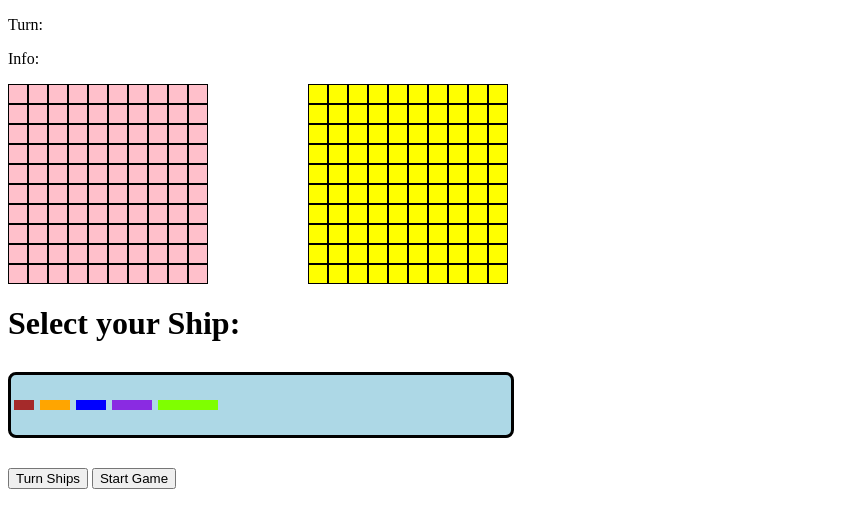
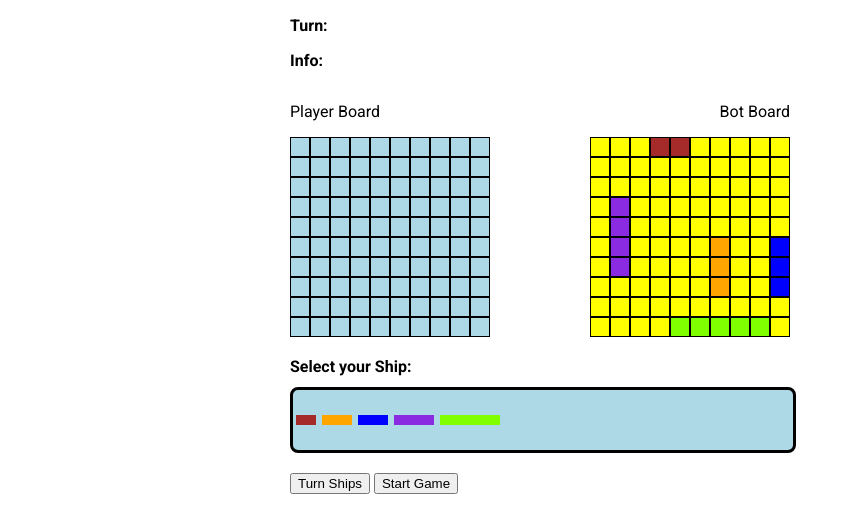
Before and after one commit to DanielRPTI/Batalha-Naval, a plain HTML site: page index.html in a window 1280 px wide. Shown: the whole page, without its empty margins (0-851 px from the left). Drawn offline with Linux system fonts and the light colour scheme.

Commit message:
Adiicionando estilizações ao projeto

```diff
--- a/index.html
+++ b/index.html
@@ -3,6 +3,9 @@
 <head>
   <meta charset="UTF-8">
   <meta name="viewport" content="width=device-width, initial-scale=1.0">
+  <link rel="preconnect" href="https://fonts.googleapis.com">
+<link rel="preconnect" href="https://fonts.gstatic.com" crossorigin>
+<link href="https://fonts.googleapis.com/css2?family=Roboto:ital,wght@0,100;0,300;0,400;0,500;0,700;0,900;1,100;1,300;1,400;1,500;1,700;1,900&display=swap" rel="stylesheet">
   <link rel="stylesheet" href="style.css">
   <title>Naval Battle</title>
 </head>
@@ -11,10 +14,13 @@
     <p>Turn: <span id="turn-display"></span></p>
     <p>Info: <span id="info"></span></p>
   </div>
-
+  <div class="title-tables">
+    <p>Player Board</p>
+    <p >Bot Board</p>
+  </div>
   <div id="gametable-container"></div>
 
-  <h1>Select your Ship: </h1>
+  <h1 class="select-title">Select your Ship: </h1>
   <div class="option-container">
     <div id="0" class="destroyer-preview destroyer" draggable="true"></div>
     <div id="1" class="submarine-preview submarine" draggable="true"></div>
--- a/index.js
+++ b/index.js
@@ -1,3 +1,4 @@
+//DOM -> ELEMENTOS DA NOSSA PAGINA
 const gameTable = document.getElementById('gametable-container')
 const optionContainer = document.querySelector('.option-container');
 const turnBtn = document.getElementById('turn-btn');
@@ -6,12 +7,15 @@ const infoDisplay = document.getElementById('info');
 const turnDisplay = document.getElementById('turn-display')
 
 
-/* - Função que vira os barcos.
-- Variavel angle iniciada para fazermos a função de retornar para o angulo padrão
-caso tenha sido modificiado */
+/* - TurnShip() Função que vira os barcos.
+Variaveis:
+- angle -> variavel recebendo nosso angulo padrão , para ser alterado caso o botão seja clicado
+- ships -> dentro da variavel ships , estou recebendo todas as divs como um array array , para podermos
+iterar pelo nosso forEach.
+*/
 let angle = 0;
 function turnShip(){
-  //utilizei Array.from para colocar todos os filhos da div em um array
+  //utilizei Array.from para colocar todos os filhos da div OptionContainer em um array
   const ships = Array.from(optionContainer.children)
   if(angle === 0){
     angle = 90;
@@ -19,19 +23,22 @@ function turnShip(){
     angle = 0;
   }
     ships.forEach(ship => {
+      //atribui para cada elemento no nosso container de opções a função rotate do css
       ship.style.transform = `rotate(${angle}deg)`
     });
   }
 
-//Criando nossas tabelas
-//De largura 10x10 por bloco da nossa tabela
+//Criando nossas grids, usando a logica de criar divs  de blocks separadamente
+/*De largura 10x10, criei uma variavel global width pois irei utilizar ela diversas vezes para calculos , além de deixar o codigo mais
+legivel
+
+*/
 const width = 10;
 function createTable(color, id){
   const gameTableContainer =  document.createElement('div');
   gameTableContainer.classList.add('game-table');
   gameTableContainer.style.backgroundColor = color;
   gameTableContainer.id = id;
-
   for (let i = 0; i < width * width; i++){
     const block = document.createElement('div');
     block.classList.add('block')
@@ -40,30 +47,38 @@ function createTable(color, id){
   }
   gameTable.append(gameTableContainer);
 }
-createTable('pink', 'player');
+createTable('lightblue', 'player');
 createTable('yellow', 'bot');
 
 
-//Criação de um um objeto com todas as informações dos barcos , tendo seu nome e seu comprimento
-class Ship {
-  constructor(name, length){
-    this.name = name;
-    this.length = length;
-  }
+//Criação de um um objeto com as informações de nossos barcos -> (name, lenght)
+function Ship(name, length){
+  this.name = name;
+  this.length = length;
 }
 const destroyer =  new Ship('destroyer', 2);
 const submarine =  new Ship('submarine', 3);
 const cruiser =  new Ship('cruiser', 3);
 const battleShip =  new Ship('battleship', 4);
 const carrier =  new Ship('carrier', 5);
-
+//Array com nossos barcos
 const ships = [destroyer, submarine, cruiser, battleShip, carrier];
+console.log(ships)
+//Variavel notDrop utilizado na nossa function dragble
 let notDrop;
 
-//Função para  lidar como Handle de validação
+/*Handle de validação que lida se o campo já está preenchido(class->taken) e retorna os indices a onde estão sendo inserido os barcos
+Params -> BoardBlcoks -> blocos do usuario ou bot,
+isHorizontal -> Boolean return,
+|BlockIndex -> index aleatorio obtido pelo Math.random
+Ship -> o barco escolhido
+*/
+
 function isValid(boardBlocks, isHorizontal, blockIndex, ship){
-  /*validamos nosso valor inicial  , e atribuimos um calculo para ver se
-  o campo tem espaço suficiente para ocupar os blocos da table*/
+  /*verificamos se o blockIndex que foi informado é valido para ser preenchido por um barco ,se ele for atribuimos esse valor ao validStartIndex
+  caso nao seja reposicionamos ele subtraindo o valor total das divs pelo lenght do barco escolhido
+  a um handle que segue a mesma logica porém é realizado a mutiplicação para pegarmos o elemento na vertical caso isHorizontal retorne false
+  */
   let validStartIndex;
   if(isHorizontal ){
     if(blockIndex <= width * width - ship.length){
@@ -75,24 +90,22 @@ function isValid(boardBlocks, isHorizontal, blockIndex, ship){
     //Handle para os blocos em vertical
     if(blockIndex <= width * width - width * ship.length){
       validStartIndex = blockIndex;
+      console.log(validStartIndex)
     }else{
       validStartIndex = blockIndex - ship.length * width + width;
+      console.log(validStartIndex)
     }
   }
-
+  //Array responsavel por armazenar todos os espaços ocupados pelo nosso barco
   let shipBlocks = [];
-
+  //loop para inserir os barcos na nossa board
   for(let i = 0; i < ship.length; i++){
-    /*verificamos se é horizontal caso não seja pegamos nossa div aletoria e mutiplicamos por 10
-    assim fazendo com que peguemos o espaço na vertical
-    */
     if(isHorizontal){
       shipBlocks.push(boardBlocks[Number(validStartIndex) + i])
     } else{
       shipBlocks.push(boardBlocks[Number(validStartIndex) + i * width])
     }
   }
-
   //condição para que um barco não ocupe o espaço do outro caso o bloco tenha a class Taken adicionada pelo nosso looping
   const notTaken = shipBlocks.every(shipBlock => !shipBlock.classList.contains('taken'))
 
@@ -107,9 +120,10 @@ function addShipPiece(user, ship, blockId){
   let randomIndexBot = Math.floor(Math.random() * width * width);
 
   //teste aplicado para o player , para não utilizarmos o index aleatorio do bot
+  //BlockIndex -> div sorteada caso bot ,ou caso seja um player o blockId vai ter um valor passado no parametro da função, se não ele retorna o valaor aleatorio se estiver vazio o parametro
   let blockIndex = blockId ? blockId : randomIndexBot;
 
-//Faço uma desestruturação para utilizar as variaveis retornadas pela função de validação do nossos blocos  e se já foi ocupado
+//Faço uma desestruturação para utilizar as variaveis retornadas pela função de validação
  const {shipBlocks, notTaken} = isValid(boardBlocks, isHorizontal, blockIndex, ship)
 
   console.log(blockIndex);
@@ -129,8 +143,8 @@ function addShipPiece(user, ship, blockId){
   }
 }
 
+  ships.forEach(ship => addShipPiece('bot',ship));
 
-  ships.forEach(ship => addShipPiece('bot',ship));
 
   //Posicionando nossos barcos na table
   /* Adicionamos um um evento para cada div nossa \
--- a/style.css
+++ b/style.css
@@ -1,9 +1,29 @@
 /* Inicio as estilizações e dimenssões da nossa table para jogarmos
   utilizei o grid por ser mais facíl de desenhar as colunas e linhas da table
 */
+body{
+  width: 700px;
+  margin-left: auto;
+  margin-right: auto;
+
+  font-family: "Roboto", sans-serif;
+  font-weight: 400;
+  font-style: normal;
+}
+
+#info-game{
+  font-weight: 700;
+  font-size: 1rem
+}
+
+.select-title{
+  font-weight:700 ;
+  margin-top: 20px;
+  font-size: 16px;
+}
+
 #gametable-container{
   width: 500px;
-
   display: flex;
   justify-content: space-between;
 }
@@ -13,6 +33,15 @@
   height: 200px;
   display: flex;
   flex-wrap: wrap;
+}
+.title-tables{
+  width: 500px;
+  display: flex;
+  justify-content: space-between;
+  align-items: center;
+}
+.title-tables > * {
+  text-align: center;
 }
 
 .block{
@@ -29,7 +58,7 @@
 .option-container {
   width: 500px;
   height: 60px;
-  margin: 30px 0;
+  margin: 10px 0 20px;
 
   display: flex;
   align-items: center;
@@ -91,13 +120,7 @@
   background-color: grey;
 }
 
-#bot .destroyer,
-#bot .submarine,
-#bot .battleship,
-#bot .carrier,
-#bot .cruiser{
-  background-color: yellow;
-}
+
 
 .hit {
   background-color: red !important;
```
